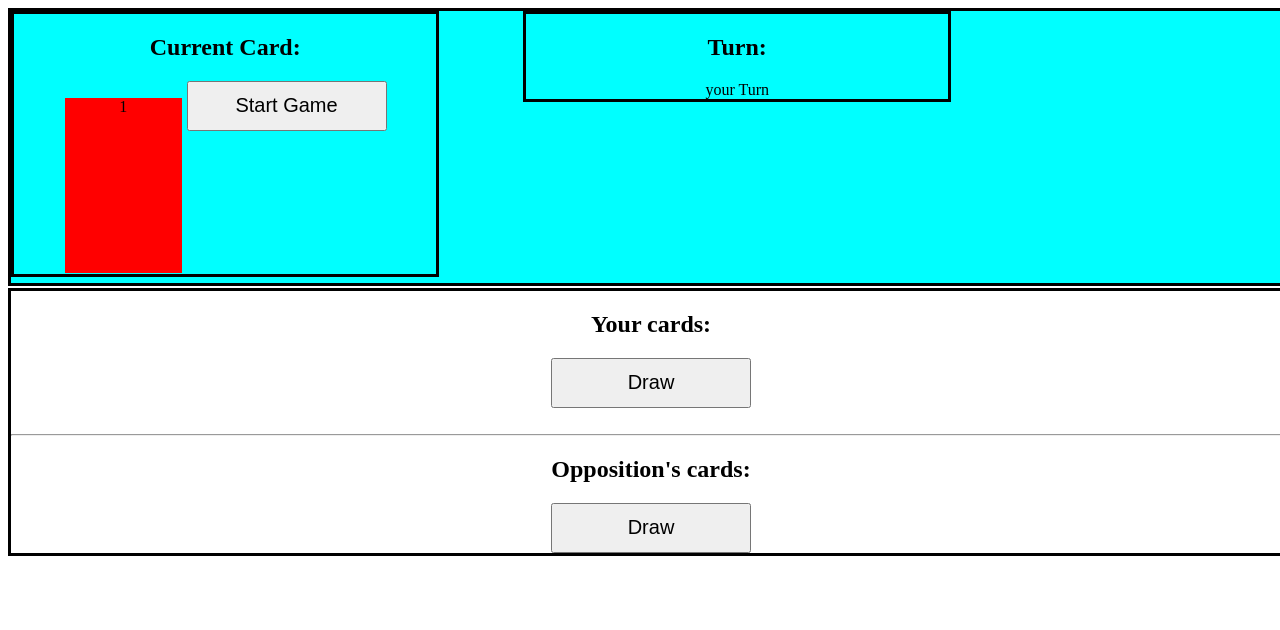
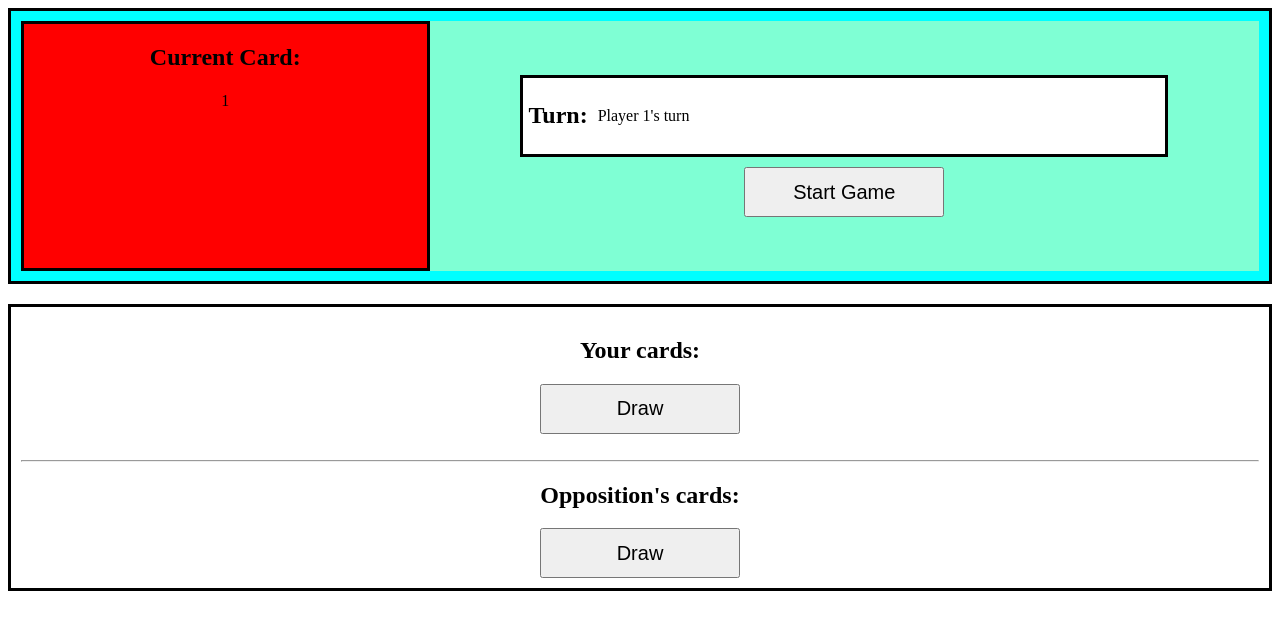
Before and after one commit to HarryWarriner/UNO, a website: page web-app/index.html in a window 1280 px wide. Both pictures are taken after a click on the button "Start Game". Drawn offline with Linux system fonts and the light colour scheme.

Commit message:
Fixed css, ready to make dynamicly increasing hands using arrays

```diff
--- a/web-app/default.css
+++ b/web-app/default.css
@@ -1,6 +1,5 @@
 :root{
     --card-height:175px;
-    --top-container-height:34%;
 }
 
 body{
@@ -22,34 +21,62 @@ body{
     font-size:20px;
 }
 
+/* ---- Top Section ---- */
+
 .top {
     background-color: aqua;
-    position: absolute;
+    display: flex;
+    flex-direction: row;
+    justify-content: space-between;
+    position: relative;
     height: var(--top-container-height);
-    border-style: solid;
-    border-color: black;
+    border: solid black;
     width:100%;
+    padding: 10px;
+    box-sizing: border-box;
 }
 
 .play-card {
-    position: absolute;
-    border-style: solid;
-    border-color: black;
-    width:33%;
+    flex: 0 0 33%;
+    border: solid black;
+    height:100%;
+    box-sizing: border-box;
+    background-color: red;
 }
 
-.turn{
-    position: absolute;
-    border-style: solid;
-    border-color: black;
-    left:40%;
-    width:33%;
+.right{
+    flex:1;
+    display: flex;
+    flex-direction: column;
+    justify-content: center;
+    align-items: center;
+    background-color: aquamarine;
+    padding: 0 10px;
+    box-sizing: border-box;
+    gap:10px;
 }
 
+
+
+.turn{
+    display:flex;
+    align-items: center;
+    gap:10px;
+    border: solid black;
+    background: white;
+    padding: 5px;
+    width: 80%;
+    box-sizing: border-box;
+    text-align: left;
+
+}
+
+/* --- Hands --- */
+
 .hands{
-    position: absolute;
-    top:calc(2% + var(--top-container-height));
-    border-style: solid;
-    border-color: black;
-    width:100%;
+    border: solid black;
+    width: 100%;
+    margin-top: 20px;
+    padding: 10px;
+    box-sizing: border-box;
 }
--- a/web-app/index.html
+++ b/web-app/index.html
@@ -1,41 +1,49 @@
 <!-- In HTML Comments are written like this -->
 <!-- They can all be removed for your apps -->
-<!DOCTYPE html> <!-- This first line tells browsers to expect modern standard html 5 -->
+<!DOCTYPE html>
+<!-- This first line tells browsers to expect modern standard html 5 -->
 
-<html lang="en-gb"> <!-- This is indicates the page is written in British English, useful for accessibility -->
+<html lang="en-gb">
+  <!-- This is indicates the page is written in British English, useful for accessibility -->
   <head>
-<meta charset="UTF-8"> <!-- This indicates how the file is encoded. utf-8 is standard -->
-<title>UNO</title> <!-- All pages need a title, this will be displayed in the browser's title bar -->
-<meta name="viewport" content ="width=device-width, initial-scale=1.0">
-<link rel="stylesheet" href="default.css"> <!-- Import style sheet – default.css -->
-<link rel="icon" href="./assets/favicon.png"> <!-- Import 'Favorites Icon' – favicon.png -->
-<script type="module" src="main.js"></script> <!-- Load the main script. Must be type="module". Have only one of these -->
+    <meta charset="UTF-8" />
+    <!-- This indicates how the file is encoded. utf-8 is standard -->
+    <title>UNO</title>
+    <!-- All pages need a title, this will be displayed in the browser's title bar -->
+    <meta name="viewport" content="width=device-width, initial-scale=1.0" />
+    <link rel="stylesheet" href="default.css" />
+    <!-- Import style sheet – default.css -->
+    <link rel="icon" href="./assets/favicon.png" />
+    <!-- Import 'Favorites Icon' – favicon.png -->
+    <script type="module" src="main.js"></script>
+    <!-- Load the main script. Must be type="module". Have only one of these -->
   </head>
   <body>
     <div class="top">
       <div class="play-card">
         <h2>Current Card:</h2>
         <div id="currentCard" class="card"></div>
-        <button class ="buttoncss" id="changeCurrentCard">Start Game</button>
       </div>
+
+      <div class="right">
         <div class="turn">
           <h2>Turn:</h2>
           <div id="currentTurn"></div>
         </div>
+        <button class="buttoncss" id="startGame">Start Game</button>
+      </div>
     </div>
     <div class="hands">
-
       <h2>Your cards:</h2>
-<button class ="buttoncss" id="drawCard">Draw</button>
-<br>
+      <button class="buttoncss" id="drawCard">Draw</button>
+      <br />
       <div id="hand"></div>
-<br>
-<hr>
+      <br />
+      <hr />
       <h2>Opposition's cards:</h2>
-<button class ="buttoncss" id="ops-drawCard">Draw</button>
-<br>
+      <button class="buttoncss" id="ops-drawCard">Draw</button>
+      <br />
       <div id="ops-hand"></div>
     </div>
-
   </body>
 </html>
--- a/web-app/main.js
+++ b/web-app/main.js
@@ -1,4 +1,4 @@
-const changeCurrentCard_button = document.getElementById("changeCurrentCard");
+const startGame_button = document.getElementById("startGame");
 const drawCard_button = document.getElementById("drawCard");
 const ops_drawCard_button = document.getElementById("ops-drawCard");
 
@@ -11,30 +11,30 @@ let currentCard = getRandomCard();
 console.log(getRandomCard());
 let hand = [];
 let ops_hand =[];
-let turn = "yourTurn";
+
 
 let numPlayers = 2;
+let turn = 0 ;
 
-changeCurrentCard_button.onclick = function () {
-    changeCurrentCard()
-    currentTurn()
-    turn = "yourTurn";
+startGame_button.onclick = function () {
+    changeCurrentCard();
     hand = [];
     ops_hand =[];
+    turn = 0;
+    currentTurn();
     updatehand();
     updateopshand();
+}
 
-
-}
 drawCard_button.onclick = function () {
-    if (turn === "yourTurn"){
+    if (turn === 1){
         drawCard();
     }
 
 
 }
 ops_drawCard_button.onclick = function () {
-    if (turn === "opsTurn"){
+    if (turn === 2){
         drawOpsCard();
     }
 
@@ -42,15 +42,19 @@ ops_drawCard_button.onclick = function () {
 
 
 function currentTurn(){
+    turn += 1;
+    if (turn > numPlayers){
+        turn = 1;
+    }
     const currentDiv = document.getElementById('currentTurn');
-    if (turn === "yourTurn"){
-        currentDiv.textContent = "your Turn";
-    }
-    if (turn === "opsTurn"){
-        currentDiv.textContent = "Opposition's Turn";
-    }
-
-
+    currentDiv.textContent = `Player ${turn}'s turn`;
+    console.log(turn)
+    // if (turn === "yourTurn"){
+    //     currentDiv.textContent = "your Turn";
+    // }
+    // if (turn === "opsTurn"){
+    //     currentDiv.textContent = "Opposition's Turn";
+    // }
 }
 
 
@@ -111,12 +115,11 @@ function renderCard(card, index) {
     div.textContent = card.number;
 
     div.onclick = () => {
-        if ((card.color === currentCard.color || card.number === currentCard.number) && turn === "yourTurn" ){
+        if ((card.color === currentCard.color || card.number === currentCard.number) && turn === 1 ){
             hand.splice(index, 1);
             currentCard = card;
             currentCardDisplay();
             updatehand();
-            turn = "opsTurn";
             currentTurn()
         }
     };
@@ -129,12 +132,11 @@ function renderOpsCard(card, index) {
     div.style.backgroundColor = card.color.toLowerCase();
     div.textContent = card.number;
     div.onclick = () => {
-        if ((card.color === currentCard.color || card.number === currentCard.number) && turn === "opsTurn" ) {
+        if ((card.color === currentCard.color || card.number === currentCard.number) && turn === 2 ) {
             ops_hand.splice(index, 1);
             currentCard = card;
             currentCardDisplay();
             updateopshand();
-            turn = "yourTurn";
             currentTurn()
         }
     };
```
Also changed, not shown: README.md. Lines whose indentation alone changed are shown as unchanged.
